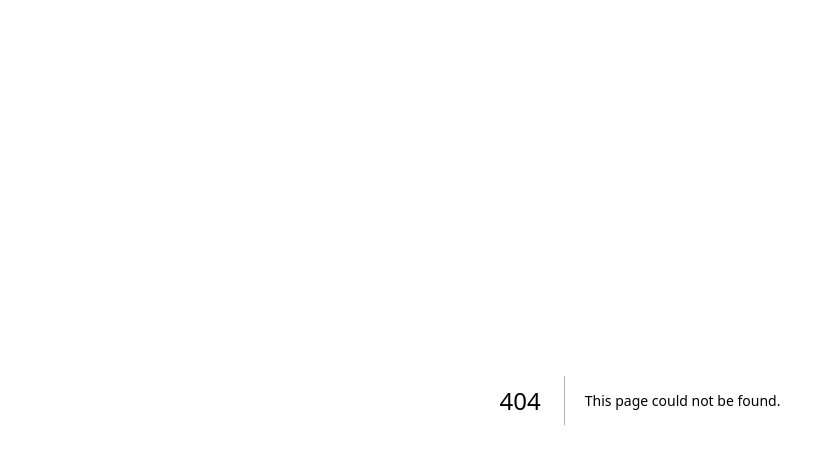
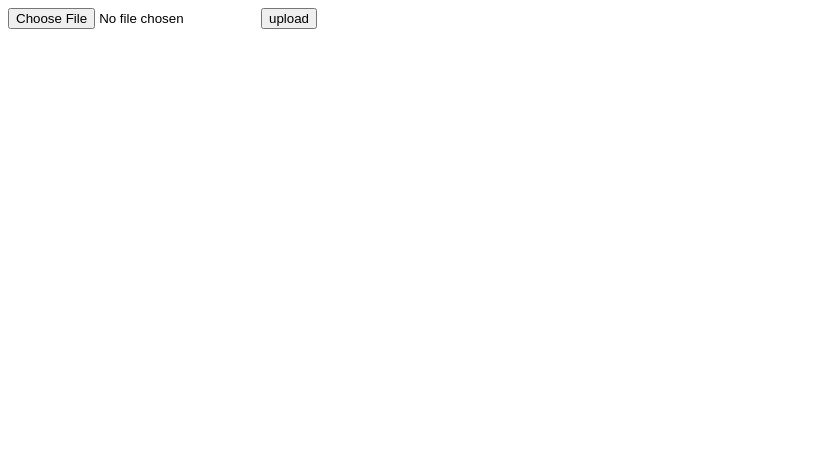
Before and after one commit to guesung/unithon-client-publish, a Next.js app: page /admin in a window 1280 px wide. Before the commit this address had no page. Shown: the top 464 px of the page, without its empty margins (0-835 px from the left). Built offline with nearby package versions, Linux system fonts and the light colour scheme.

Commit message:
feat: add admin page markup

```diff
--- /dev/null
+++ b/src/pages/admin/index.tsx
@@ -0,0 +1,36 @@
+import React, { useRef, useState } from "react";
+
+export default function Admin() {
+  return <UploadCSV />;
+}
+
+function UploadCSV() {
+  const [uploading, setUploading] = useState(false);
+  const inputRef = useRef();
+
+  const handleUploadCSV = () => {
+    setUploading(true);
+    // @TODO fetch CSV
+  };
+
+  return (
+    <>
+      <CSVInput uploading={uploading} ref={inputRef} />
+      <UploadButton uploading={uploading} handleUploadCSV={handleUploadCSV} />
+    </>
+  );
+}
+
+const CSVInput = React.forwardRef(_CSVInput);
+
+function _CSVInput({ uploading }: { uploading: boolean }) {
+  return <input disabled={uploading} type="file" />;
+}
+
+function UploadButton({ uploading, handleUploadCSV }: { uploading: boolean; handleUploadCSV: () => void }) {
+  return (
+    <button disabled={uploading} onClick={handleUploadCSV}>
+      upload
+    </button>
+  );
+}
```
